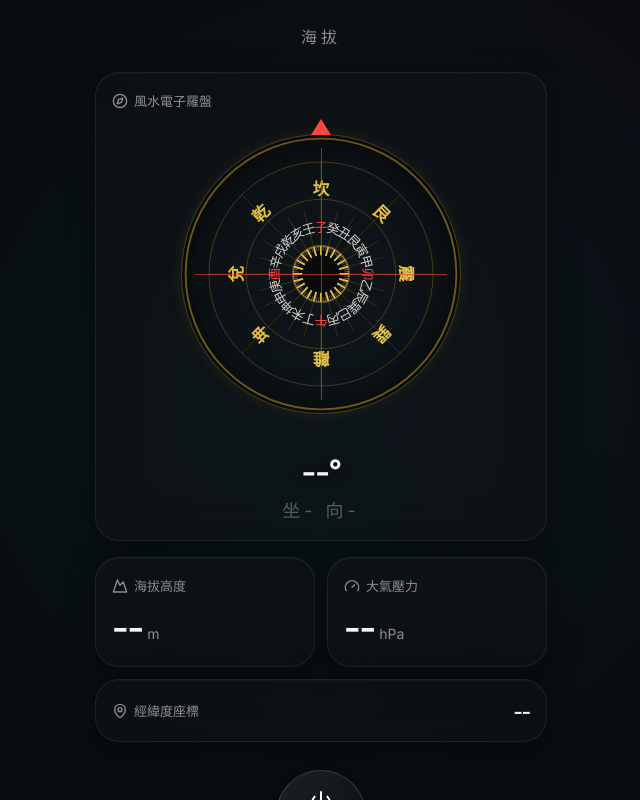
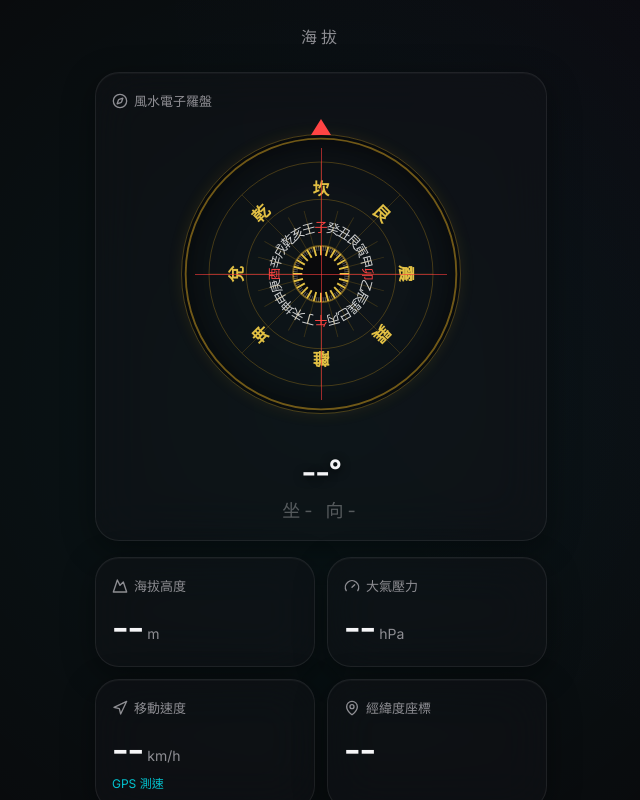
Before and after one commit to terryyehai/Altimeter, a React (Vite) app: page / in a window 1280 px wide. Shown: the top 800 px of the page, without its empty margins (319-959 px from the left). Built offline with nearby package versions, Linux system fonts and the light colour scheme.

Commit message:
feat: 新增移動速度 (km/h) 顯示

```diff
--- a/src/App.tsx
+++ b/src/App.tsx
@@ -3,7 +3,7 @@ import { useSensorController } from './presentation/useSensorController';
 import { CompassCard } from './presentation/components/CompassCard';
 import { MetricCard } from './presentation/components/MetricCard';
 import { PulseButton } from './presentation/components/PulseButton';
-import { Mountain, Gauge, MapPin } from 'lucide-react';
+import { Mountain, Gauge, MapPin, Navigation } from 'lucide-react';
 
 const App: React.FC = () => {
   const {
@@ -14,6 +14,7 @@ const App: React.FC = () => {
     altitudeAccuracy,
     pressure,
     pressureSource,
+    speed,
     coordinates,
     positionAccuracy,
     onToggle
@@ -57,11 +58,17 @@ const App: React.FC = () => {
               subValue={pressureSource}
             />
             <MetricCard
+              icon={<Navigation size={16} />}
+              label="移動速度"
+              value={speed}
+              unit="km/h"
+              subValue="GPS 測速"
+            />
+            <MetricCard
               icon={<MapPin size={16} />}
               label="經緯度座標"
               value={coordinates}
               subValue={positionAccuracy}
-              fullWidth
             />
           </div>
         </main>
--- a/src/domain/ISensorService.ts
+++ b/src/domain/ISensorService.ts
@@ -4,6 +4,7 @@ export type PositionData = {
   accuracy: number;
   altitude: number | null;
   altitudeAccuracy: number | null;
+  speed: number | null;
 };
 
 export type PressureData = {
--- a/src/infrastructure/SensorService.ts
+++ b/src/infrastructure/SensorService.ts
@@ -15,6 +15,7 @@ export class SensorService implements ISensorService {
           accuracy: position.coords.accuracy,
           altitude: position.coords.altitude,
           altitudeAccuracy: position.coords.altitudeAccuracy,
+          speed: position.coords.speed,
         });
       },
       (error) => {
--- a/src/presentation/useSensorController.ts
+++ b/src/presentation/useSensorController.ts
@@ -14,6 +14,7 @@ export const useSensorController = () => {
     heading: null,
     pressure: null,
     error: null,
+    speed: null,
   });
 
   useEffect(() => {
@@ -54,6 +55,12 @@ export const useSensorController = () => {
     return state.pressure.pressure.toFixed(1);
   }, [state.pressure?.pressure]);
 
+  // 格式化：移動速度
+  const formattedSpeed = useMemo(() => {
+    if (state.speed == null) return '--';
+    return Math.round(state.speed).toString();
+  }, [state.speed]);
+
   // 格式化：GPS 經緯度座標
   const formattedCoordinates = useMemo(() => {
     if (state.position?.latitude == null || state.position?.longitude == null) return '--';
@@ -75,6 +82,7 @@ export const useSensorController = () => {
     pressure: formattedPressure,
     pressureSource: state.pressure?.source === 'api' ? '外部氣象 API' : (state.pressure?.source === 'barometer' ? '硬體氣壓計' : ''),
     hasPressureData: state.pressure !== null,
+    speed: formattedSpeed,
     coordinates: formattedCoordinates,
     positionAccuracy: state.position?.accuracy ? `精度 ±${Math.round(state.position.accuracy)}m` : '',
     onToggle: handleToggleTracking
--- a/src/usecase/GetSensorDataUseCase.ts
+++ b/src/usecase/GetSensorDataUseCase.ts
@@ -6,6 +6,7 @@ export type AppSensorState = {
   heading: number | null;
   pressure: PressureData | null;
   error: string | null;
+  speed: number | null; // km/h
 };
 
 export class GetSensorDataUseCase {
@@ -23,6 +24,7 @@ export class GetSensorDataUseCase {
     heading: null,
     pressure: null,
     error: null,
+    speed: null,
   };
 
   private onStateChange: (state: AppSensorState) => void;
@@ -44,6 +46,11 @@ export class GetSensorDataUseCase {
     this.watchPositionCleanup = this.service.watchPosition(
       (position) => {
         this.state.position = position;
+
+        if (position.speed !== null && position.speed >= 0) {
+          this.state.speed = position.speed * 3.6; // convert m/s to km/h
+        }
+
         this.notify();
 
         // 若沒有硬體氣壓計數據，則透過 GPS 座標呼叫 API
```
